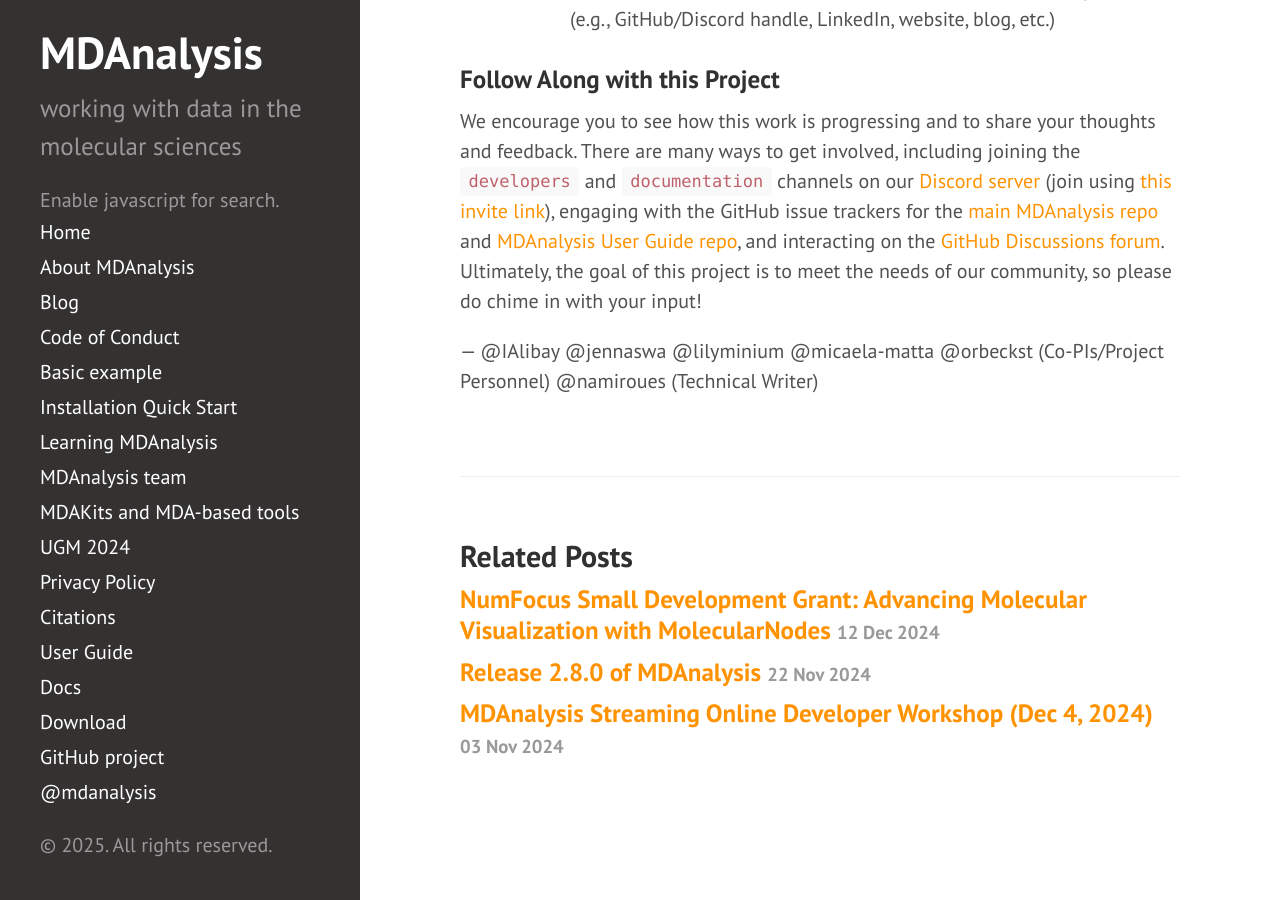
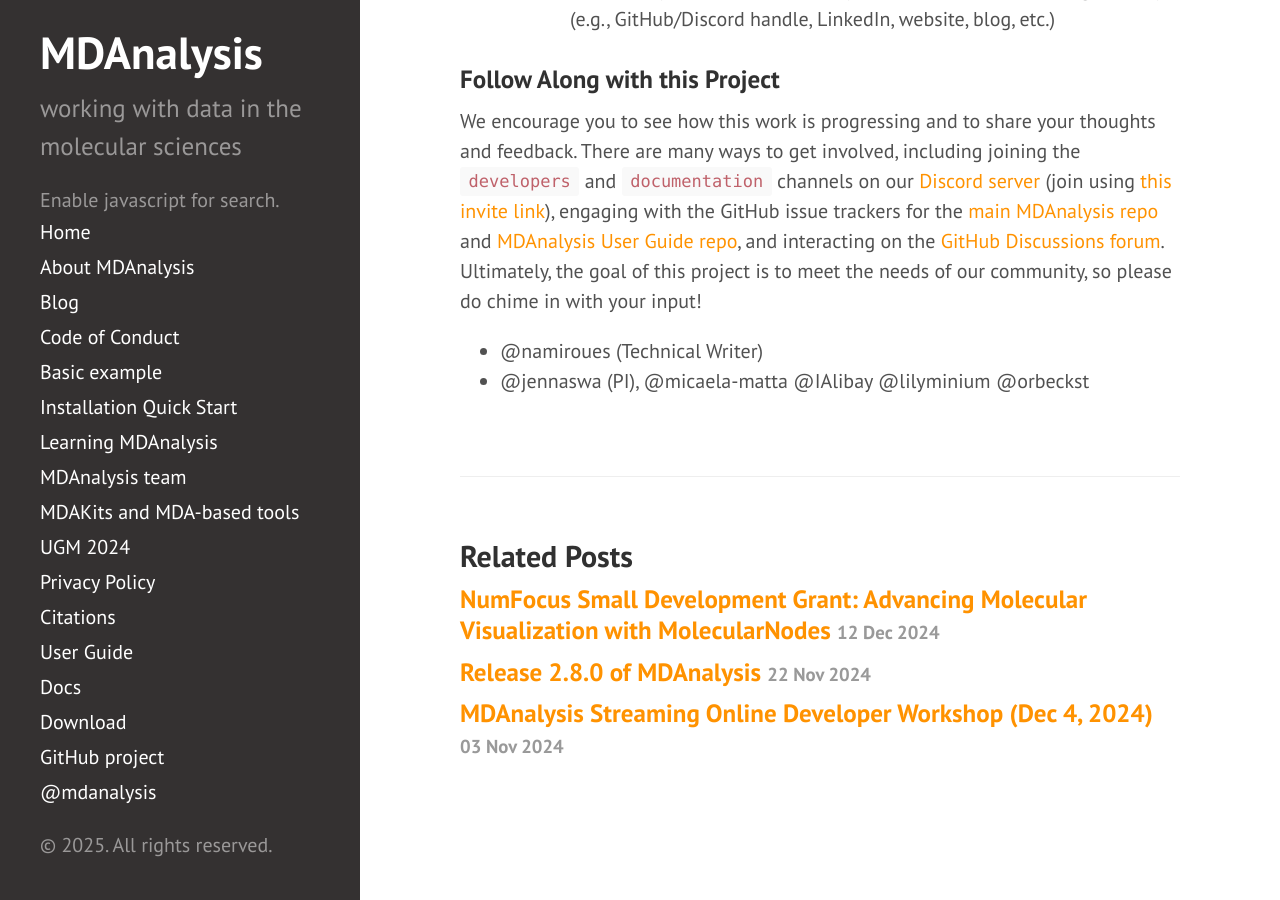
Before and after one commit to MDAnalysis/MDAnalysis.github.io, a Jekyll site: the page built from _posts/2025-01-29-sdg23-writer.md, in a window 1280 px wide and 900 px high, scrolled down 1067 px. Built offline with Jekyll 4.4.1, drawn with Linux system fonts in a browser that asks for light colours; comment, search, counter and statistics services are not loaded; grey boxes are pictures that could not be loaded.

Commit message:
Change order of authors
Co-authored-by: Oliver Beckstein <orbeckst@gmail.com>

```diff
--- a/_posts/2025-01-29-sdg23-writer.md
+++ b/_posts/2025-01-29-sdg23-writer.md
@@ -28,4 +28,5 @@ Please write a short (1-2 paragraphs) bio here. Feel free to include your affili
 
 We encourage you to see how this work is progressing and to share your thoughts and feedback. There are many ways to get involved, including joining the [`developers`](https://discord.com/channels/807348386012987462/808088023957897258) and [`documentation`](https://discord.com/channels/807348386012987462/1021430544543785021) channels on our [Discord server]({{ site.discord.url }}) (join using [this invite link]({{ site.discord.invite }})), engaging with the GitHub issue trackers for the [main MDAnalysis repo]({{ site.github.repo }}) and [MDAnalysis User Guide repo](https://github.com/MDAnalysis/UserGuide), and interacting on the [{{ site.mailinglists.discussion.name}} forum]({{ site.mailinglists.discussion.url }}). Ultimately, the goal of this project is to meet the needs of our community, so please do chime in with your input!
 
-— @IAlibay @jennaswa @lilyminium @micaela-matta @orbeckst (Co-PIs/Project Personnel) @namiroues (Technical Writer)
+- @namiroues (Technical Writer)
+- @jennaswa (PI), @micaela-matta @IAlibay @lilyminium @orbeckst
```
